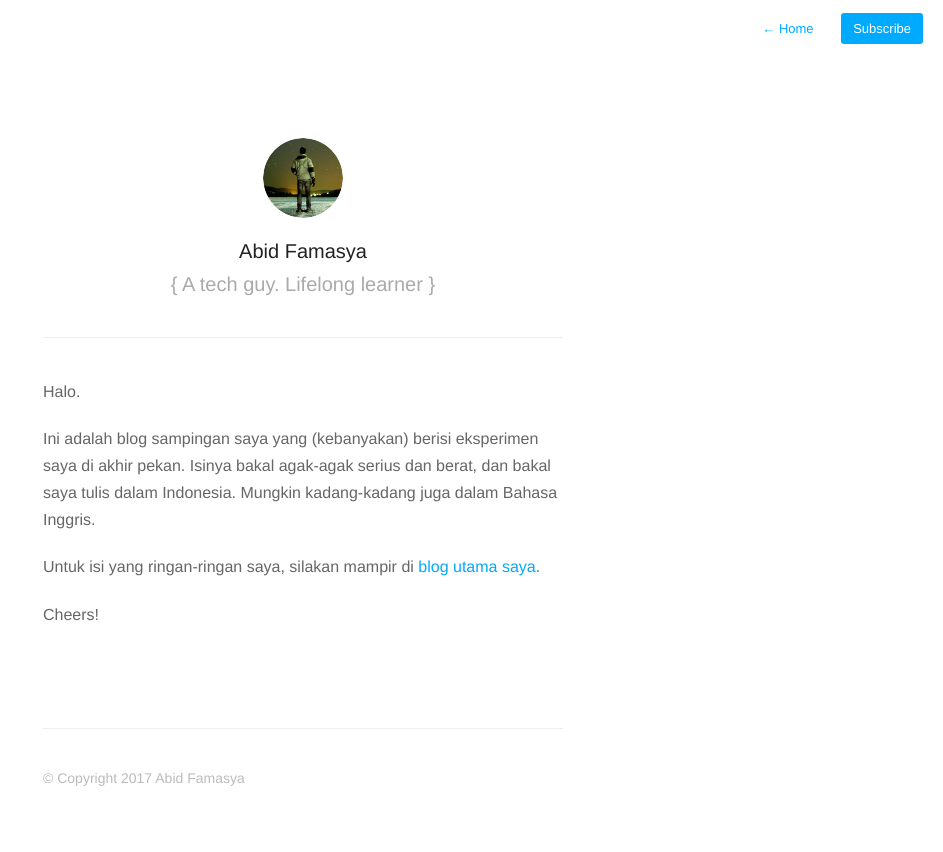
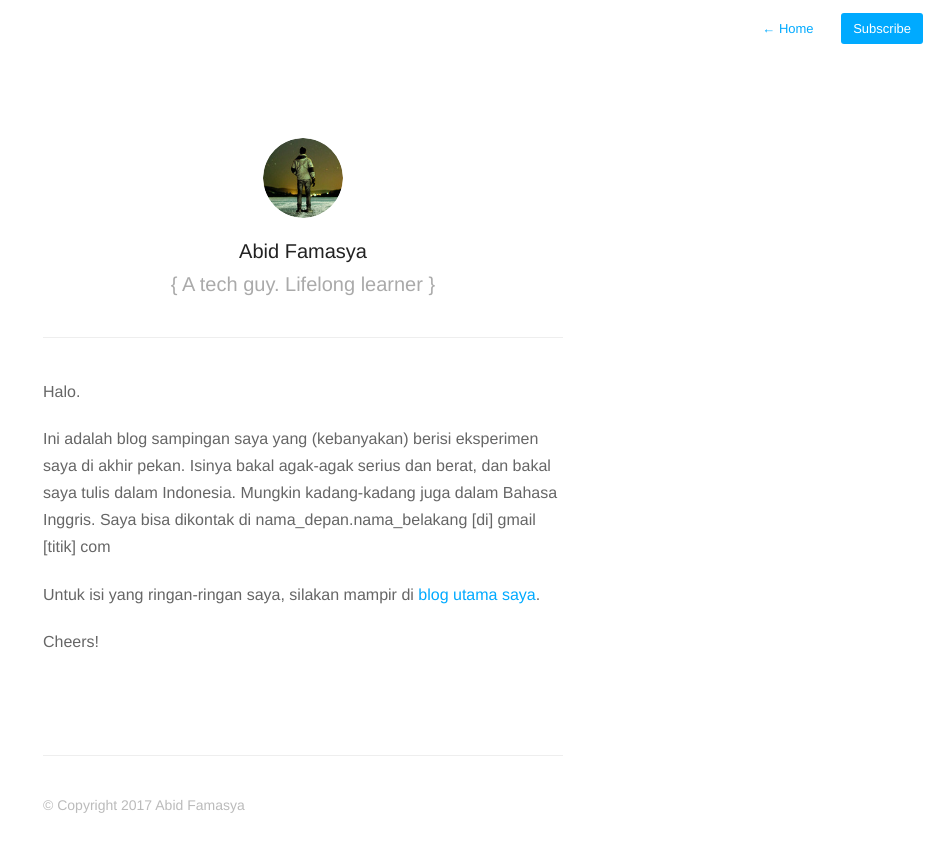
Before and after one commit to famasya/famasya.github.io, a Jekyll site: the page built from about.md, in a window 1280 px wide. Shown: the top 852 px of the page, without its empty margins (337-1280 px from the left). Built offline with Jekyll 4.4.1, drawn with Linux system fonts in a browser that asks for light colours; nearby versions of some CDN libraries.

Commit message:
edit post

```diff
--- a/about.md
+++ b/about.md
@@ -6,7 +6,7 @@ profile: true
 
 Halo.
 
-Ini adalah blog sampingan saya yang (kebanyakan) berisi eksperimen saya di akhir pekan. Isinya bakal agak-agak serius dan berat, dan bakal saya tulis dalam Indonesia. Mungkin kadang-kadang juga dalam Bahasa Inggris.
+Ini adalah blog sampingan saya yang (kebanyakan) berisi eksperimen saya di akhir pekan. Isinya bakal agak-agak serius dan berat, dan bakal saya tulis dalam Indonesia. Mungkin kadang-kadang juga dalam Bahasa Inggris. Saya bisa dikontak di nama\_depan.nama\_belakang [di] gmail [titik] com
 
 Untuk isi yang ringan-ringan saya, silakan mampir di [blog utama saya](https://abidfamasya.wordpress.com).
 
```
